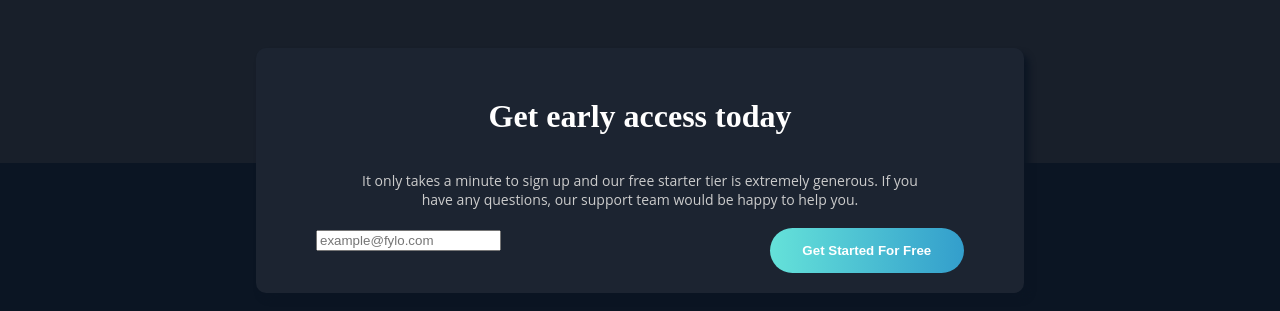
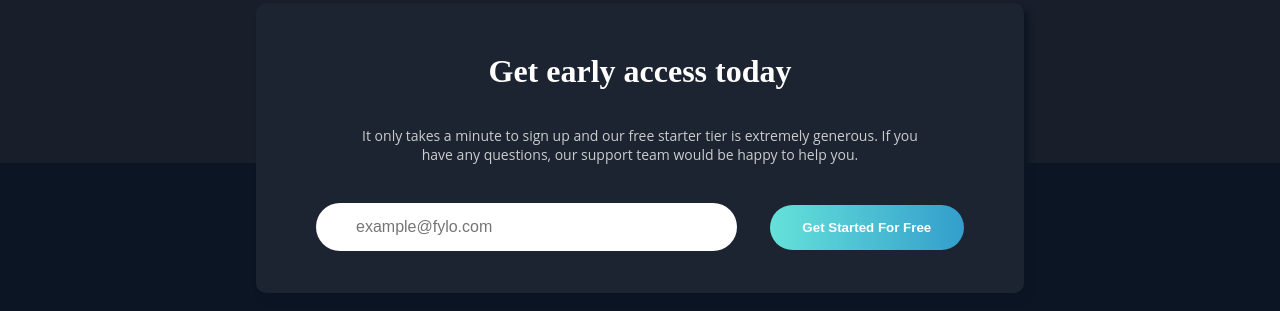
Before and after one commit to Seifaldinjokerian/fylo-dark-theme-landing-page-master, a plain HTML site: page index.html in a window 1280 px wide. Shown: the part 2681-2992 px from the top of the page. Drawn offline with nearby package versions, Linux system fonts and the light colour scheme; files that its build step writes are made by us from their sources; a web font is replaced by a local one.

Commit message:
edit sass file

```diff
--- a/assists/sections/_login.scss
+++ b/assists/sections/_login.scss
@@ -44,7 +44,7 @@
       .email {
         width: 65%;
         text-align: start;
-        input[type="email"] {
+        input[type="text"] {
           margin-top: 25px;
           font-size: 1rem;
           padding: 15px 40px;
```
